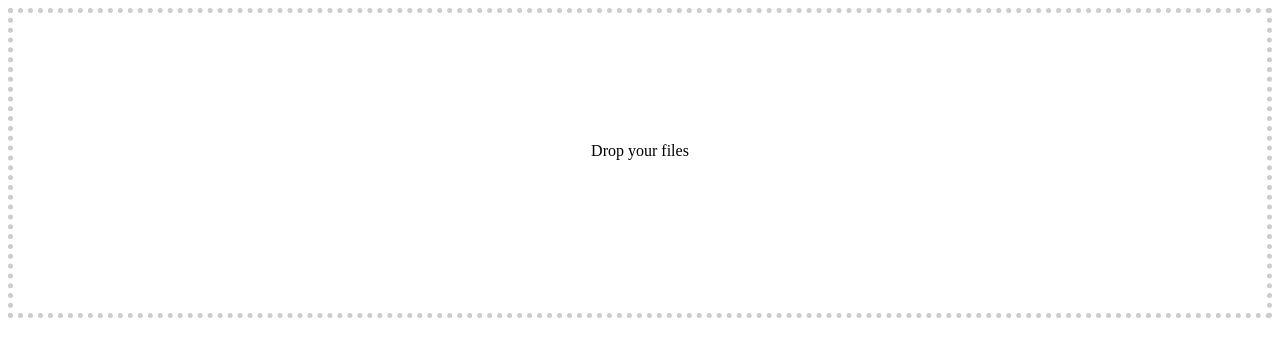
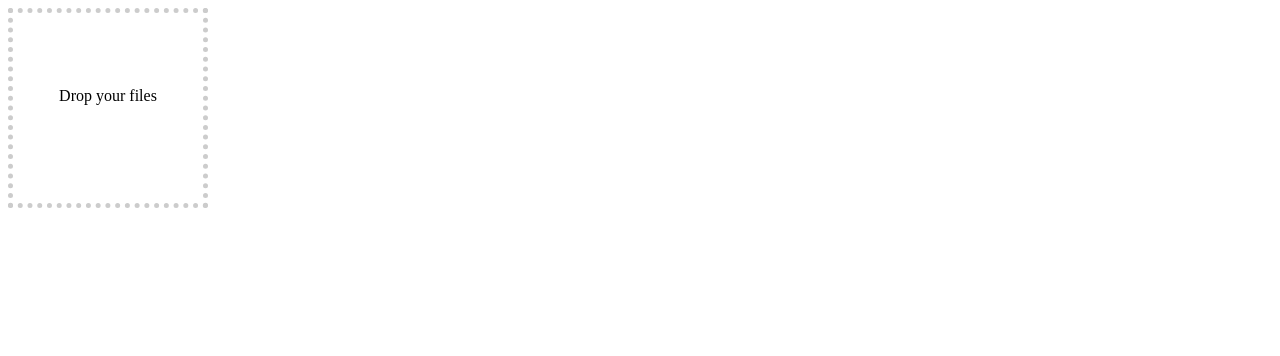
Before and after one commit to TheRoccoB/clientFileUploader, a website: page index.html in a window 1280 px wide. Drawn offline with Linux system fonts and the light colour scheme.

Commit message:
get closer to librarification

```diff
--- a/css/main.css
+++ b/css/clientFileUploader.css
@@ -1,7 +1,10 @@
 .area {
     border: 5px dotted #ccc;
-    height: 300px;
+    position:relative;
+    width:100%;
+    height:100%;
     text-align: center;
+    box-sizing:border-box;
 }
 
 .drag {
@@ -16,8 +19,13 @@
     cursor: pointer
 }
 
-.img-container{
-    position:relative;width:100%;height:calc(100% - 25px);padding:5px;box-sizing: border-box;border:1px
+.img-container {
+    position: relative;
+    width: 100%;
+    height: calc(100% - 25px);
+    padding: 5px;
+    box-sizing: border-box;
+    border: 1px
 }
 
 .file-img{
@@ -25,11 +33,16 @@
     background-repeat: no-repeat;
     background-position: center center;
     background-size: contain;
-    width:100%;height:100%;
+    width:100%;
+    height:100%;
+    box-sizing:border-box;
 }
 
 .drop-text{
-    position:relative;margin:auto;top:50%;transform:translateY(-50%)
+    position:relative;
+    margin:auto;
+    top:50%;
+    transform:translateY(-50%)
 }
 
 .file-info{
@@ -38,5 +51,6 @@
 
 .super-hidden{
     opacity:0;
-    visibility:hidden
+    visibility:hidden;
+    display:none;
 }
--- a/index.html
+++ b/index.html
@@ -4,24 +4,20 @@
     <title></title>
 
     <script src="//localhost:35729/livereload.js"></script>
-    <script src="js/main.js"></script>
+    <script src="js/clientFileUploader.js"></script>
 
-    <link rel="stylesheet" type="text/css" href="css/main.css">
+    <script>
+        window.onload = function(){
+            clientFileUploader('#fileUploadContainer')
+        }
+    </script>
+
+    <link rel="stylesheet" type="text/css" href="css/clientFileUploader.css">
 </head>
 <body>
-<div>
-    <div id="drop_area" class="area">
-        <label for="files" class="upload-label" style="">
-            <div class="img-container" style="">
-                <div class="file-img" style="">
-                    <div class="drop-text" style="">Drop your files</div>
-                </div>
-            </div>
-            <div class="file-info"></div>
-        </label>
-    </div>
 
-    <input type="file" id="files" class="super-hidden" visibility="hidden" style="" title="&nbsp;"/>
+<div id="fileUploadContainer" style="width:200px;height:200px;">
 </div>
+
 </body>
 </html>
--- a/js/main.js
+++ b/js/clientFileUploader.js
@@ -1,4 +1,18 @@
 (function() {
+
+    var TEMPLATE = '' +
+        '<div id="drop_area" class="area">' +
+        '    <label for="files" class="upload-label" style="">' +
+        '        <div class="img-container" style="">' +
+        '            <div class="file-img" style="">' +
+        '                <div class="drop-text" style="">Drop your files</div>' +
+        '            </div>' +
+        '        </div>' +
+        '        <div class="file-info"></div>' +
+        '    </label>' +
+        '</div>' +
+        '<input type="file" id="files" class="super-hidden" visibility="hidden" style="" title="&nbsp;"/>';
+
 
     function dragHandler(event) {
         event.stopPropagation();
@@ -68,7 +82,7 @@
         uploadFile(file);
     }
 
-    window.onload = function() {
+    function registerDropArea() {
 
         //Check File API support
         if (window.File && window.FileList) {
@@ -82,7 +96,16 @@
             input.addEventListener("change", filesDropped, false);
         }
         else {
-            console.log("Your browser does not support File API");
+            throw 'invalid selector' + "Your browser does not support File API";
         }
     }
+
+    window.clientFileUploader = function(selector){
+        var el = document.querySelector(selector);
+        if (!el){
+            throw 'invalid selector' + selector;
+        }
+        el.innerHTML = TEMPLATE;
+        registerDropArea();
+    }
 })();
```
